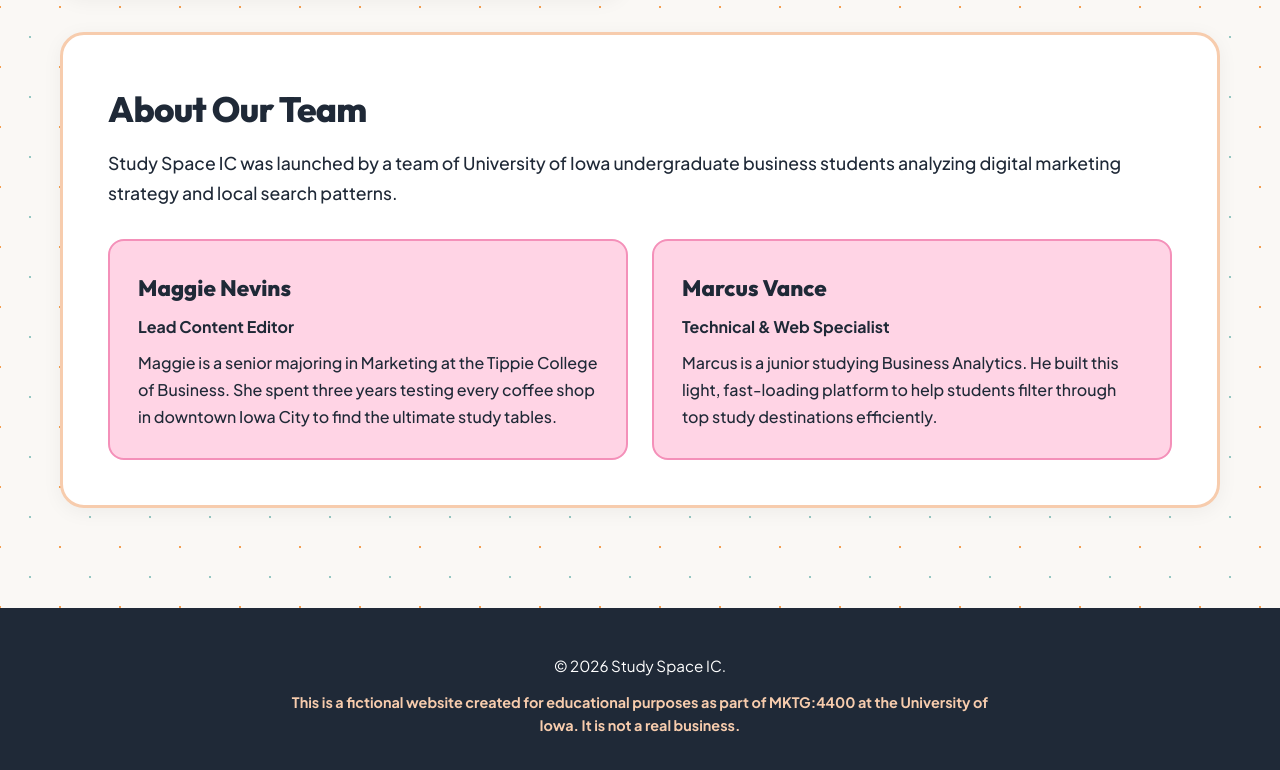
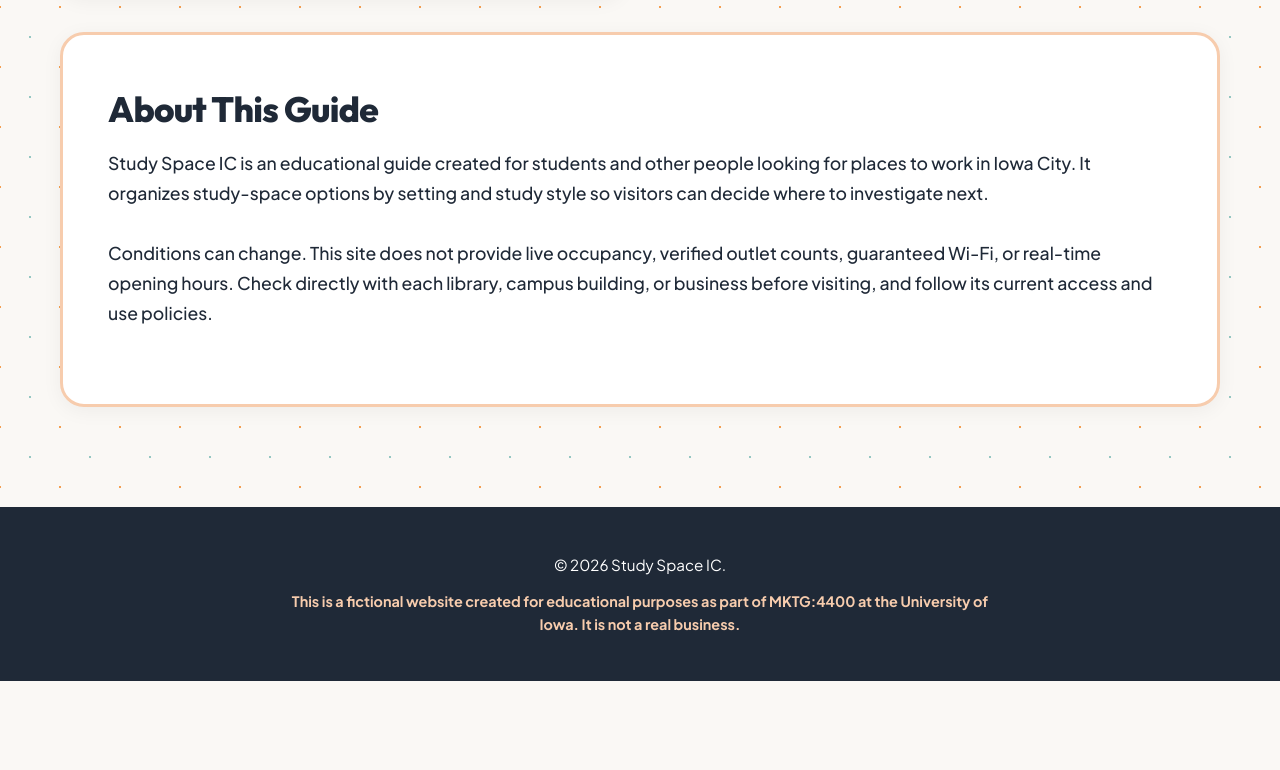
Before and after one commit to manevins/study-spots, a plain HTML site: page index.html in a window 1280 px wide. Shown: the part 1493-2263 px from the top of the page. After the commit the page ends 2174 px from the top, so only its background shows below. Drawn offline with Linux system fonts and the light colour scheme.

Commit message:
Clarify homepage guide scope and remove unverified team claims

```diff
--- a/index.html
+++ b/index.html
@@ -381,22 +381,9 @@
         </section>
 
         <section class="team-section">
-            <h2>About Our Team</h2>
-            <p>Study Space IC was launched by a team of University of Iowa undergraduate business students analyzing digital marketing strategy and local search patterns.</p>
-
-            <div class="team-grid">
-                <div class="team-member">
-                    <h3>Maggie Nevins</h3>
-                    <p><strong>Lead Content Editor</strong></p>
-                    <p style="margin-top: 8px;">Maggie is a senior majoring in Marketing at the Tippie College of Business. She spent three years testing every coffee shop in downtown Iowa City to find the ultimate study tables.</p>
-                </div>
-
-                <div class="team-member">
-                    <h3>Marcus Vance</h3>
-                    <p><strong>Technical & Web Specialist</strong></p>
-                    <p style="margin-top: 8px;">Marcus is a junior studying Business Analytics. He built this light, fast-loading platform to help students filter through top study destinations efficiently.</p>
-                </div>
-            </div>
+            <h2>About This Guide</h2>
+            <p>Study Space IC is an educational guide created for students and other people looking for places to work in Iowa City. It organizes study-space options by setting and study style so visitors can decide where to investigate next.</p>
+            <p>Conditions can change. This site does not provide live occupancy, verified outlet counts, guaranteed Wi-Fi, or real-time opening hours. Check directly with each library, campus building, or business before visiting, and follow its current access and use policies.</p>
         </section>
     </main>
 
```
